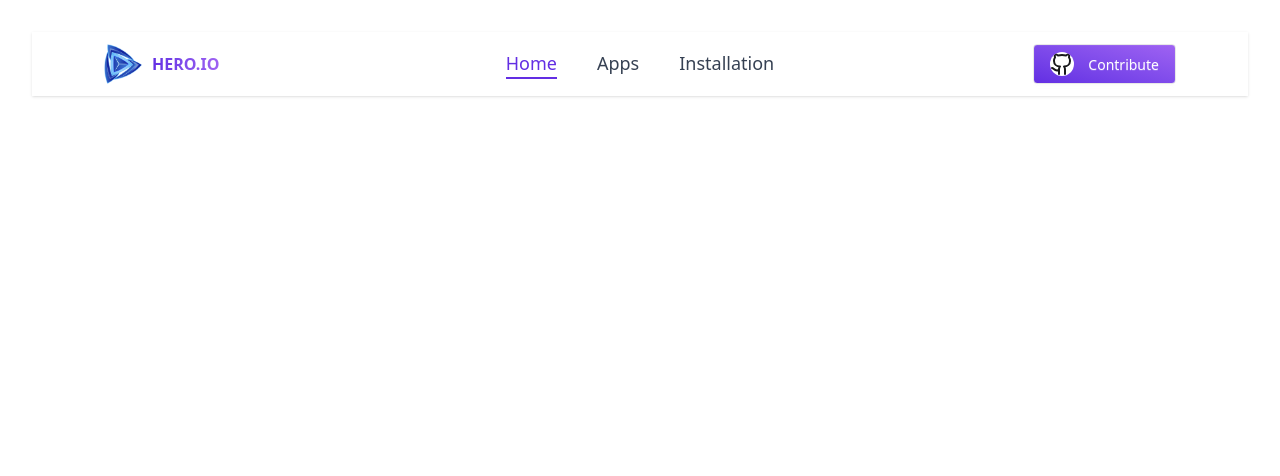
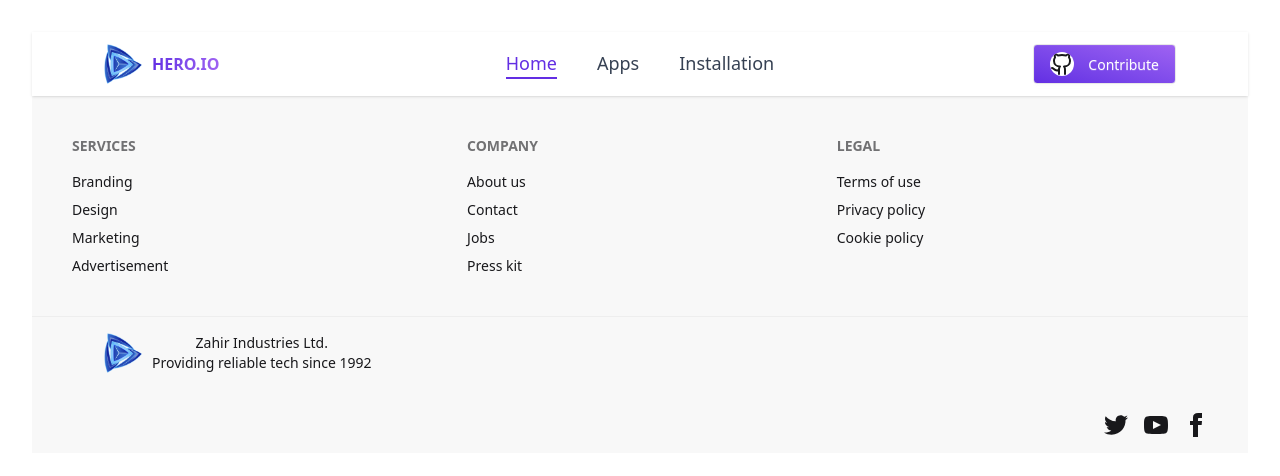
Before and after one commit to zahirraihan26/assignment-8, a React (Vite) app: page / in a window 1280 px wide. Shown: the top 476 px of the page. Built offline with nearby package versions, Linux system fonts and the light colour scheme.

Commit message:
added footer section

```diff
--- /dev/null
+++ b/src/Components/Footer.jsx
@@ -0,0 +1,97 @@
+import React from 'react';
+import logo from '../assets/logo.png';
+
+
+const Footer = () => {
+    return (
+        <div>
+            <footer className="footer sm:footer-horizontal bg-base-200 text-base-content p-10">
+  <nav>
+    <h6 className="footer-title">Services</h6>
+    <a className="link link-hover">Branding</a>
+    <a className="link link-hover">Design</a>
+    <a className="link link-hover">Marketing</a>
+    <a className="link link-hover">Advertisement</a>
+  </nav>
+  <nav>
+    <h6 className="footer-title">Company</h6>
+    <a className="link link-hover">About us</a>
+    <a className="link link-hover">Contact</a>
+    <a className="link link-hover">Jobs</a>
+    <a className="link link-hover">Press kit</a>
+  </nav>
+  <nav>
+    <h6 className="footer-title">Legal</h6>
+    <a className="link link-hover">Terms of use</a>
+    <a className="link link-hover">Privacy policy</a>
+    <a className="link link-hover">Cookie policy</a>
+  </nav>
+</footer>
+<footer className="footer bg-base-200 text-base-content border-base-300 border-t px-10 py-4">
+  <aside className="grid-flow-col items-center">
+
+    <svg
+      width="24"
+      height="24"
+      viewBox="0 0 24 24"
+      xmlns="http://www.w3.org/2000/svg"
+      fillRule="evenodd"
+      clipRule="evenodd"
+      className="fill-current">
+
+      {/* <path
+        d="M22.672 15.226l-2.432.811.841 2.515c.33 1.019-.209 2.127-1.23 2.456-1.15.325-2.148-.321-2.463-1.226l-.84-2.518-5.013 1.677.84 2.517c.391 1.203-.434 2.542-1.831 2.542-.88 0-1.601-.564-1.86-1.314l-.842-2.516-2.431.809c-1.135.328-2.145-.317-2.463-1.229-.329-1.018.211-2.127 1.231-2.456l2.432-.809-1.621-4.823-2.432.808c-1.355.384-2.558-.59-2.558-1.839 0-.817.509-1.582 1.327-1.846l2.433-.809-.842-2.515c-.33-1.02.211-2.129 1.232-2.458 1.02-.329 2.13.209 2.461 1.229l.842 2.515 5.011-1.677-.839-2.517c-.403-1.238.484-2.553 1.843-2.553.819 0 1.585.509 1.85 1.326l.841 2.517 2.431-.81c1.02-.33 2.131.211 2.461 1.229.332 1.018-.21 2.126-1.23 2.456l-2.433.809 1.622 4.823 2.433-.809c1.242-.401 2.557.484 2.557 1.838 0 .819-.51 1.583-1.328 1.847m-8.992-6.428l-5.01 1.675 1.619 4.828 5.011-1.674-1.62-4.829z"></path> */}
+    </svg>
+    <div className='flex gap-5'>
+            <img className='w-10' src={logo} alt="" />
+
+          </div>
+    <p>
+       Zahir Industries Ltd.
+      <br />
+      Providing reliable tech since 1992
+    </p>
+  </aside>
+  <nav className="md:place-self-center md:justify-self-end">
+    <div className="grid grid-flow-col gap-4">
+      <a>
+        <svg
+          xmlns="http://www.w3.org/2000/svg"
+          width="24"
+          height="24"
+          viewBox="0 0 24 24"
+          className="fill-current">
+          <path
+            d="M24 4.557c-.883.392-1.832.656-2.828.775 1.017-.609 1.798-1.574 2.165-2.724-.951.564-2.005.974-3.127 1.195-.897-.957-2.178-1.555-3.594-1.555-3.179 0-5.515 2.966-4.797 6.045-4.091-.205-7.719-2.165-10.148-5.144-1.29 2.213-.669 5.108 1.523 6.574-.806-.026-1.566-.247-2.229-.616-.054 2.281 1.581 4.415 3.949 4.89-.693.188-1.452.232-2.224.084.626 1.956 2.444 3.379 4.6 3.419-2.07 1.623-4.678 2.348-7.29 2.04 2.179 1.397 4.768 2.212 7.548 2.212 9.142 0 14.307-7.721 13.995-14.646.962-.695 1.797-1.562 2.457-2.549z"></path>
+        </svg>
+      </a>
+      <a>
+        <svg
+          xmlns="http://www.w3.org/2000/svg"
+          width="24"
+          height="24"
+          viewBox="0 0 24 24"
+          className="fill-current">
+          <path
+            d="M19.615 3.184c-3.604-.246-11.631-.245-15.23 0-3.897.266-4.356 2.62-4.385 8.816.029 6.185.484 8.549 4.385 8.816 3.6.245 11.626.246 15.23 0 3.897-.266 4.356-2.62 4.385-8.816-.029-6.185-.484-8.549-4.385-8.816zm-10.615 12.816v-8l8 3.993-8 4.007z"></path>
+        </svg>
+      </a>
+      <a>
+        <svg
+          xmlns="http://www.w3.org/2000/svg"
+          width="24"
+          height="24"
+          viewBox="0 0 24 24"
+          className="fill-current">
+          <path
+            d="M9 8h-3v4h3v12h5v-12h3.642l.358-4h-4v-1.667c0-.955.192-1.333 1.115-1.333h2.885v-5h-3.808c-3.596 0-5.192 1.583-5.192 4.615v3.385z"></path>
+        </svg>
+      </a>
+    </div>
+  </nav>
+</footer>
+        </div>
+    );
+};
+
+export default Footer;
--- a/src/Head/Head.jsx
+++ b/src/Head/Head.jsx
@@ -1,10 +1,15 @@
 import React from 'react';
 import Navbar from '../Components/Navbar';
+import Footer from '../Components/Footer';
 
 const Head = () => {
     return (
         <div className='flex flex-col min-h-screen'>
             <Navbar></Navbar>
+
+
+
+            <Footer></Footer>
         </div>
     );
 };
```
